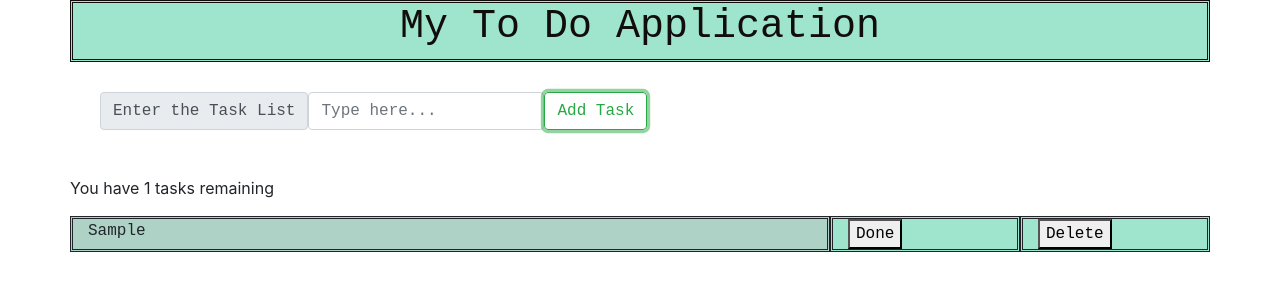
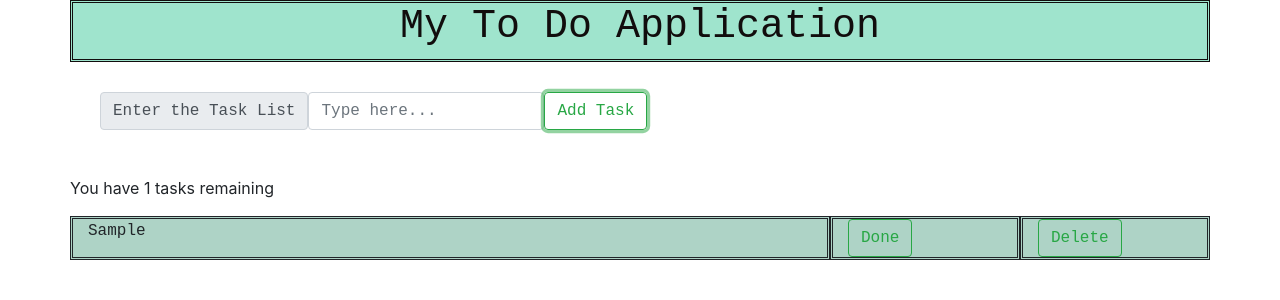
Before and after one commit to Swarnalathas/todo-app-frontend, a React app: page / in a window 1280 px wide. Both pictures are taken after typing "Sample" into the empty fields and a click on the button "Add Task". Shown: the top 300 px of the page. Built offline with nearby package versions, Linux system fonts and the light colour scheme.

Commit message:
Implimented Delete Task Function

```diff
--- a/src/App.css
+++ b/src/App.css
@@ -51,7 +51,6 @@
   widows: 100px;
 }
 
-
 .addTaskRow {
   font-family: 'Courier New', Courier, monospace;
   font-size: 20;
@@ -81,5 +80,5 @@
   text-align: left;
   padding: 20 40 20 40;
   border-style: double;
-  background-color: rgb(159, 228, 205)
+  background-color: rgb(174, 211, 198);
 }
--- a/src/App.js
+++ b/src/App.js
@@ -18,6 +18,12 @@ class App extends Component {
     this.setState({ tasksList: currentListofTask });
   }
 
+  onDeleteClicked = (rowNum) => {
+    let currentDeleteTask = this.state.tasksList;
+    currentDeleteTask.splice(rowNum,1);
+    this.setState({tasksList: currentDeleteTask});
+  }
+
   render() {
 
     return (
@@ -36,8 +42,8 @@ class App extends Component {
           <TaskCounter taskCount={this.state.tasksList.length} />
         </div>
         {
-          this.state.tasksList.map(function (item, index) {
-            return <TaskList taskName={item} key={index} />
+          this.state.tasksList.map( (item, index) => {
+            return <TaskList taskName={item} key={index} rowNum={index} deleteTask={this.onDeleteClicked}/>
           })
         }
       </div>
--- a/src/components/AddTask.js
+++ b/src/components/AddTask.js
@@ -1,9 +1,11 @@
 import React, { Component } from 'react';
 
 class AddTask extends Component {
+
     state = {
         textEntered: ""
     }
+
 
     onAddClicked = () => {
         if (this.state.textEntered === "") {
@@ -13,6 +15,7 @@ class AddTask extends Component {
             this.setState({ textEntered: "" });
         }
     }
+
 
     onTextChanged = (event) => {
         this.setState({ textEntered: event.target.value });
--- a/src/components/TaskList.js
+++ b/src/components/TaskList.js
@@ -1,22 +1,23 @@
 import React, { Component } from 'react';
 
+
 class TaskList extends Component {
+
     render() {
         return (
-            <div className="row" >
+            <div className="row">
                 <div className="col-sm-12 col-md-8" >
                     {this.props.taskName}
                 </div>
 
-                <div className="col-sm-6 col-md-2">
-                <button type="button" >Done
+                <span className="col-sm-6 col-md-2">
+                    <button type="button"  class="btn btn-outline-success" >Done
+                </button></span>
+
+                <span className="col-sm-6 col-md-2">
+                    <button type="button" class="btn btn-outline-success" onClick={this.props.deleteTask.bind(this, this.props.rowNum)}>Delete
                 </button>
-                </div>
-
-                <div className="col-sm-6 col-md-2">
-                <button type="button" >Delete
-                </button>
-                </div>
+                </span>
             </div>
         );
     }
```
